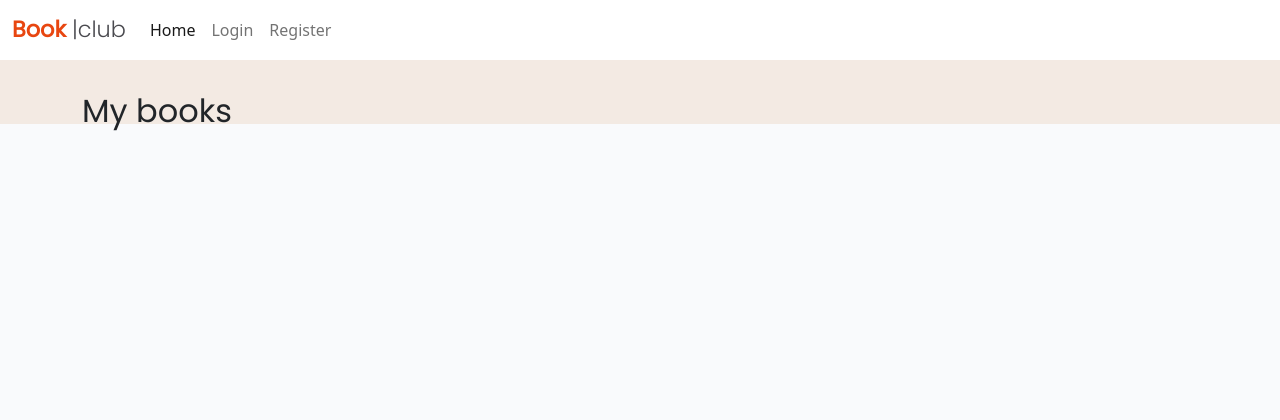
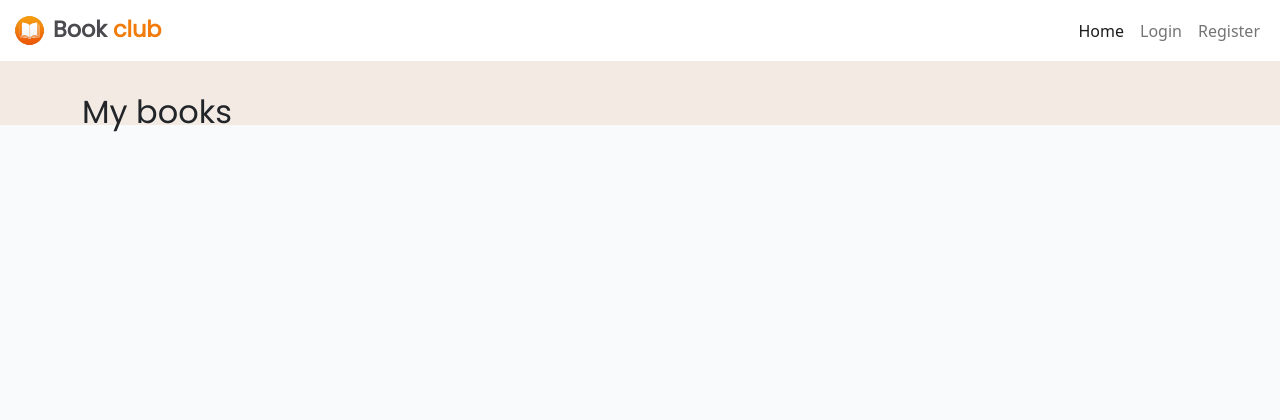
Before and after one commit to omurilolima/book-club, a Django app: page /books/ in a window 1280 px wide. Shown: the top 420 px of the page. Run offline with Django 3.2, Linux system fonts and the light colour scheme; data that the repository does not hold is empty; some libraries are stand-ins or nearby versions.

Commit message:
Update navbar layout

```diff
--- a/static/css/style.css
+++ b/static/css/style.css
@@ -13,8 +13,8 @@ h2, h3, h4 {
     color: #4A4A4F;
 }
 
-.red-o {
-    color: #E84610;
+.orange-logo {
+    color: #F17B0B;
 }
 
 .thin {
--- a/templates/base.html
+++ b/templates/base.html
@@ -26,15 +26,16 @@
         <div class="container-fluid">
             <a class="navbar-brand" href="{% url 'home' %}">
                 <span class="brand">
-                    <span class="red-o">Book</span>
-                    <span class="thin">|club</span>
+                    <img src="/static/images/logo.png" class="d-inline-block align-top" alt="Book Club Logo" width="35" height="35">
+                    <span>Book</span>
+                    <span class="orange-logo">club</span>
                 </span></a>
             <button class="navbar-toggler" type="button" data-bs-toggle="collapse" data-bs-target="#navbarText"
                 aria-controls="navbarText" aria-expanded="false" aria-label="Toggle navigation">
                 <span class="navbar-toggler-icon"></span>
             </button>
             <div class="collapse navbar-collapse" id="navbarText">
-                <ul class="navbar-nav me-auto mb-2 mb-lg-0">
+                <ul class="navbar-nav text-center ms-auto">
                     <li class="nav-item">
                         <a class="nav-link active" aria-current="page" href="{% url 'home' %}">Home</a>
                     </li>
```
Also changed, not shown: static/images/logo.png (added).
